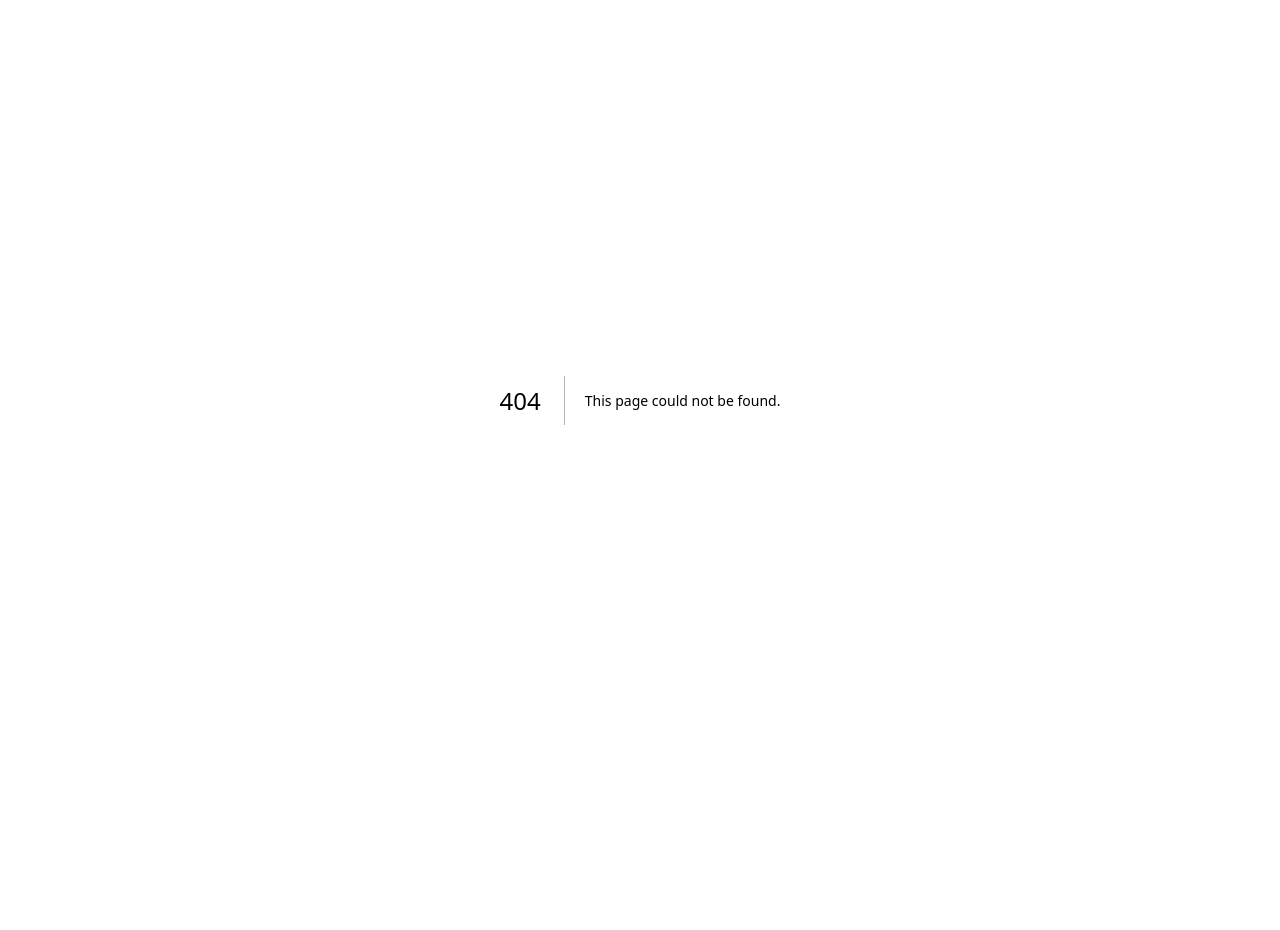
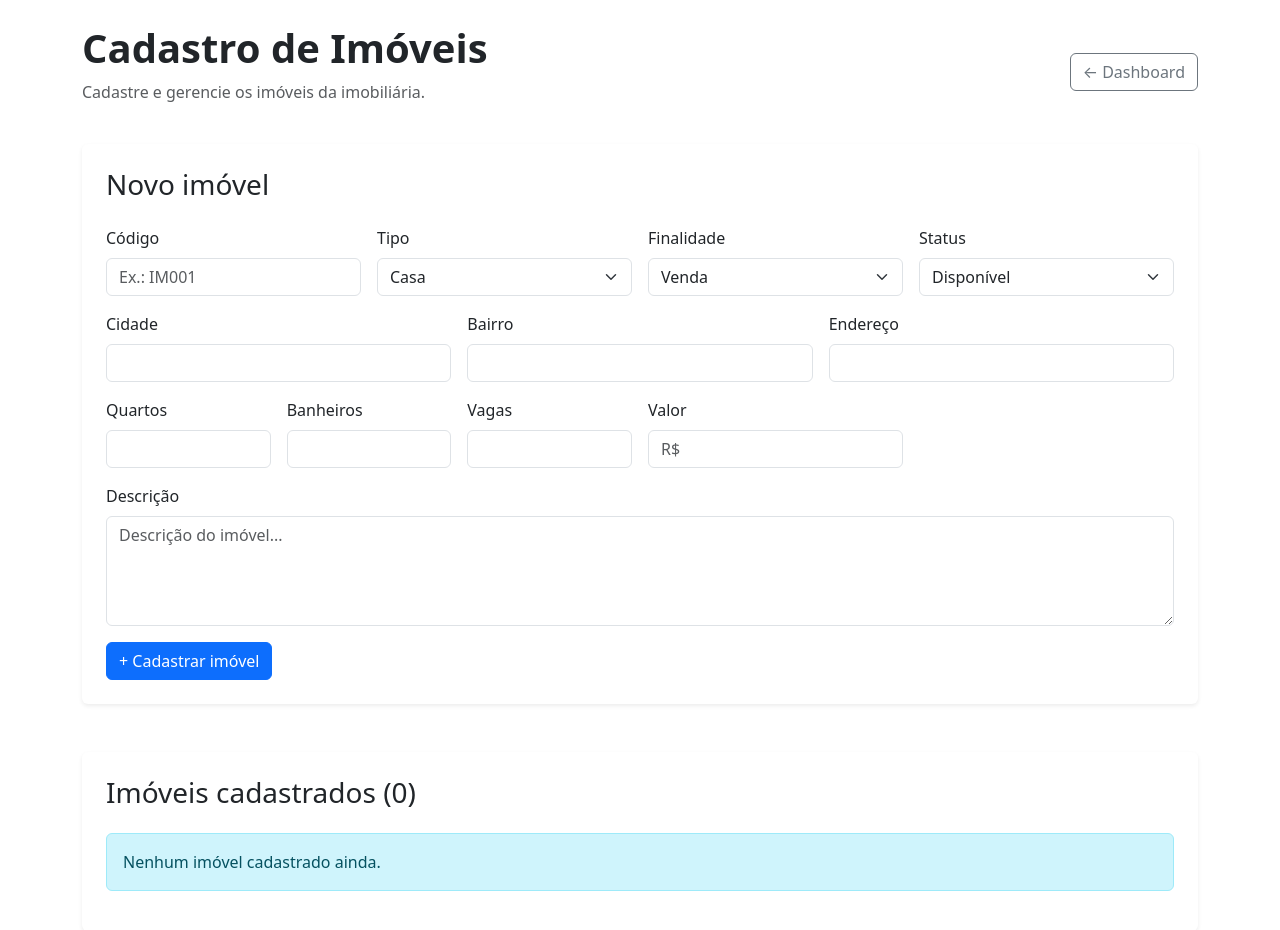
Before and after one commit to MarianeStriani/sistema-imobiliaria, a Next.js app: page /imoveis in a window 1280 px wide. Before the commit this address had no page. Shown: the top 930 px of the page. Before the commit the page ends 800 px from the top, so only its background shows below. Built offline with nearby package versions, Linux system fonts and the light colour scheme.

Commit message:
Create page.js

```diff
--- /dev/null
+++ b/app/imoveis/page.js
@@ -0,0 +1,330 @@
+"use client";
+
+import "bootstrap/dist/css/bootstrap.min.css";
+import { useState } from "react";
+import Link from "next/link";
+
+export default function Imoveis() {
+const [imoveis, setImoveis] = useState([]);
+const [form, setForm] = useState({
+codigo: "",
+tipo: "Casa",
+finalidade: "Venda",
+cidade: "",
+bairro: "",
+endereco: "",
+quartos: "",
+banheiros: "",
+vagas: "",
+valor: "",
+status: "Disponível",
+descricao: "",
+});
+
+function handleChange(e) {
+setForm({
+...form,
+[e.target.name]: e.target.value,
+});
+}
+
+function cadastrarImovel(e) {
+e.preventDefault();
+
+if (!form.codigo || !form.cidade || !form.valor) {
+  alert("Preencha código, cidade e valor.");
+  return;
+}
+
+setImoveis([...imoveis, form]);
+
+setForm({
+  codigo: "",
+  tipo: "Casa",
+  finalidade: "Venda",
+  cidade: "",
+  bairro: "",
+  endereco: "",
+  quartos: "",
+  banheiros: "",
+  vagas: "",
+  valor: "",
+  status: "Disponível",
+  descricao: "",
+});
+
+}
+
+function excluirImovel(index) {
+const novaLista = imoveis.filter((_, i) => i !== index);
+setImoveis(novaLista);
+}
+
+return (
+<main className="container py-4">
+
+  <div className="d-flex justify-content-between align-items-center mb-4">
+    <div>
+      <h1 className="fw-bold">Cadastro de Imóveis</h1>
+      <p className="text-muted">
+        Cadastre e gerencie os imóveis da imobiliária.
+      </p>
+    </div>
+
+    <Link href="/" className="btn btn-outline-secondary">
+      ← Dashboard
+    </Link>
+  </div>
+
+  {/* FORMULÁRIO */}
+  <div className="card shadow-sm border-0 mb-5">
+    <div className="card-body p-4">
+
+      <h3 className="mb-4">Novo imóvel</h3>
+
+      <form onSubmit={cadastrarImovel}>
+
+        <div className="row g-3">
+
+          <div className="col-md-3">
+            <label className="form-label">Código</label>
+            <input
+              type="text"
+              name="codigo"
+              className="form-control"
+              value={form.codigo}
+              onChange={handleChange}
+              placeholder="Ex.: IM001"
+            />
+          </div>
+
+          <div className="col-md-3">
+            <label className="form-label">Tipo</label>
+            <select
+              name="tipo"
+              className="form-select"
+              value={form.tipo}
+              onChange={handleChange}
+            >
+              <option>Casa</option>
+              <option>Apartamento</option>
+              <option>Terreno</option>
+              <option>Comercial</option>
+              <option>Chácara</option>
+            </select>
+          </div>
+
+          <div className="col-md-3">
+            <label className="form-label">Finalidade</label>
+            <select
+              name="finalidade"
+              className="form-select"
+              value={form.finalidade}
+              onChange={handleChange}
+            >
+              <option>Venda</option>
+              <option>Aluguel</option>
+            </select>
+          </div>
+
+          <div className="col-md-3">
+            <label className="form-label">Status</label>
+            <select
+              name="status"
+              className="form-select"
+              value={form.status}
+              onChange={handleChange}
+            >
+              <option>Disponível</option>
+              <option>Reservado</option>
+              <option>Alugado</option>
+              <option>Vendido</option>
+            </select>
+          </div>
+
+          <div className="col-md-4">
+            <label className="form-label">Cidade</label>
+            <input
+              type="text"
+              name="cidade"
+              className="form-control"
+              value={form.cidade}
+              onChange={handleChange}
+            />
+          </div>
+
+          <div className="col-md-4">
+            <label className="form-label">Bairro</label>
+            <input
+              type="text"
+              name="bairro"
+              className="form-control"
+              value={form.bairro}
+              onChange={handleChange}
+            />
+          </div>
+
+          <div className="col-md-4">
+            <label className="form-label">Endereço</label>
+            <input
+              type="text"
+              name="endereco"
+              className="form-control"
+              value={form.endereco}
+              onChange={handleChange}
+            />
+          </div>
+
+          <div className="col-md-2">
+            <label className="form-label">Quartos</label>
+            <input
+              type="number"
+              name="quartos"
+              className="form-control"
+              value={form.quartos}
+              onChange={handleChange}
+            />
+          </div>
+
+          <div className="col-md-2">
+            <label className="form-label">Banheiros</label>
+            <input
+              type="number"
+              name="banheiros"
+              className="form-control"
+              value={form.banheiros}
+              onChange={handleChange}
+            />
+          </div>
+
+          <div className="col-md-2">
+            <label className="form-label">Vagas</label>
+            <input
+              type="number"
+              name="vagas"
+              className="form-control"
+              value={form.vagas}
+              onChange={handleChange}
+            />
+          </div>
+
+          <div className="col-md-3">
+            <label className="form-label">Valor</label>
+            <input
+              type="number"
+              name="valor"
+              className="form-control"
+              value={form.valor}
+              onChange={handleChange}
+              placeholder="R$"
+            />
+          </div>
+
+          <div className="col-12">
+            <label className="form-label">Descrição</label>
+            <textarea
+              name="descricao"
+              className="form-control"
+              rows="4"
+              value={form.descricao}
+              onChange={handleChange}
+              placeholder="Descrição do imóvel..."
+            />
+          </div>
+
+          <div className="col-12">
+            <button type="submit" className="btn btn-primary">
+              + Cadastrar imóvel
+            </button>
+          </div>
+
+        </div>
+
+      </form>
+    </div>
+  </div>
+
+  {/* LISTAGEM */}
+  <div className="card shadow-sm border-0">
+    <div className="card-body p-4">
+
+      <h3 className="mb-4">
+        Imóveis cadastrados ({imoveis.length})
+      </h3>
+
+      {imoveis.length === 0 ? (
+        <div className="alert alert-info">
+          Nenhum imóvel cadastrado ainda.
+        </div>
+      ) : (
+        <div className="table-responsive">
+
+          <table className="table table-hover align-middle">
+
+            <thead>
+              <tr>
+                <th>Código</th>
+                <th>Tipo</th>
+                <th>Finalidade</th>
+                <th>Localização</th>
+                <th>Valor</th>
+                <th>Status</th>
+                <th>Ações</th>
+              </tr>
+            </thead>
+
+            <tbody>
+              {imoveis.map((imovel, index) => (
+                <tr key={index}>
+
+                  <td>
+                    <strong>{imovel.codigo}</strong>
+                  </td>
+
+                  <td>{imovel.tipo}</td>
+
+                  <td>{imovel.finalidade}</td>
+
+                  <td>
+                    {imovel.bairro}
+                    <br />
+                    <small className="text-muted">
+                      {imovel.cidade}
+                    </small>
+                  </td>
+
+                  <td>
+                    R$ {Number(imovel.valor).toLocaleString("pt-BR")}
+                  </td>
+
+                  <td>
+                    <span className="badge bg-success">
+                      {imovel.status}
+                    </span>
+                  </td>
+
+                  <td>
+                    <button
+                      className="btn btn-sm btn-danger"
+                      onClick={() => excluirImovel(index)}
+                    >
+                      Excluir
+                    </button>
+                  </td>
+
+                </tr>
+              ))}
+            </tbody>
+
+          </table>
+
+        </div>
+      )}
+
+    </div>
+  </div>
+
+</main>
+
+);
+                }
```
